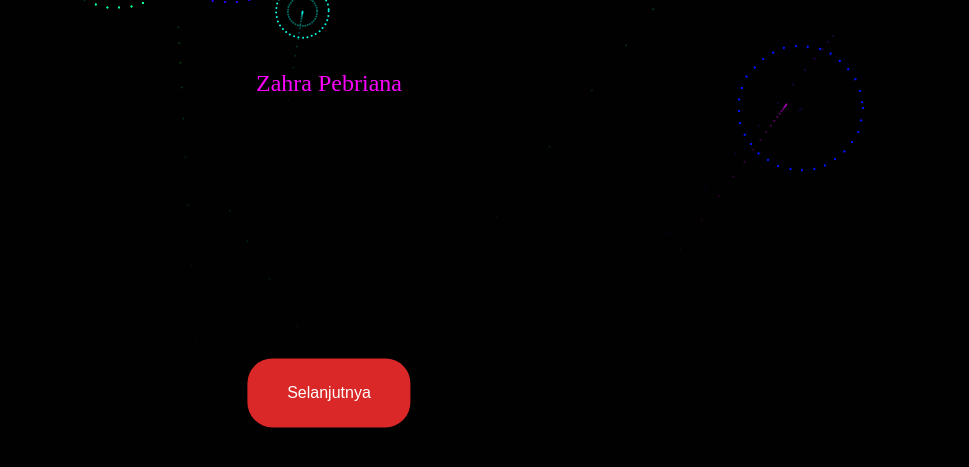
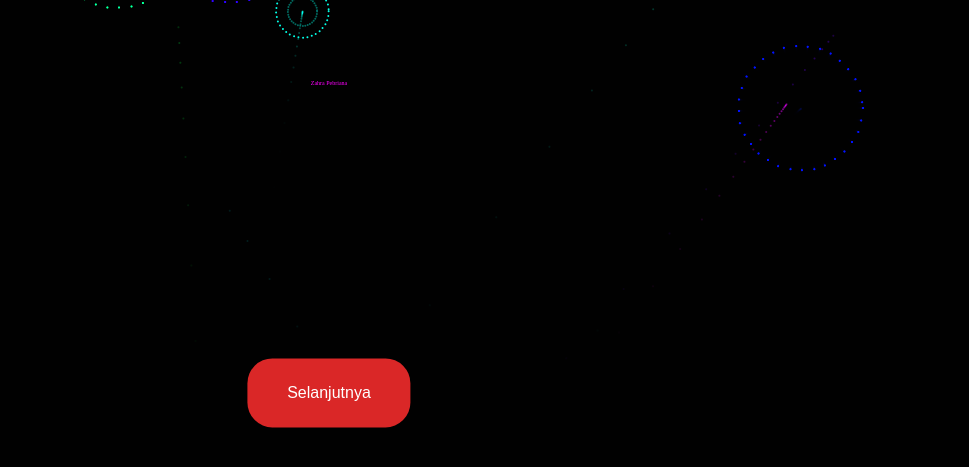
Before and after one commit to Ryfless/bdrtwo.github.io, a plain HTML site: page index.html in a window 1280 px wide. Shown: the part 247-714 px from the top of the page, without its empty margins (311-1280 px from the left). Drawn offline with Linux system fonts and the light colour scheme; animation ran at ten frames a second.

Commit message:
Update fireworks.css

```diff
--- a/fireworks.css
+++ b/fireworks.css
@@ -24,7 +24,7 @@ h2 {
     transform: translate(-50%, -50%);
     color: #ff00ff;
     font-family: "sans-serif";
-    font-size: 1.5em;
+    font-size: 30%;
     font-weight: 500;
     -webkit-user-select: none;
     user-select: none;
```
